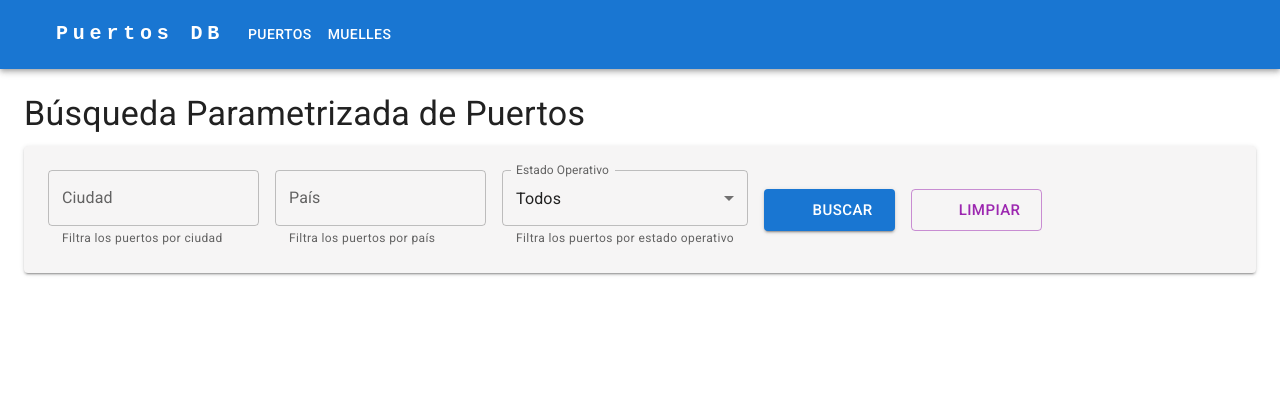
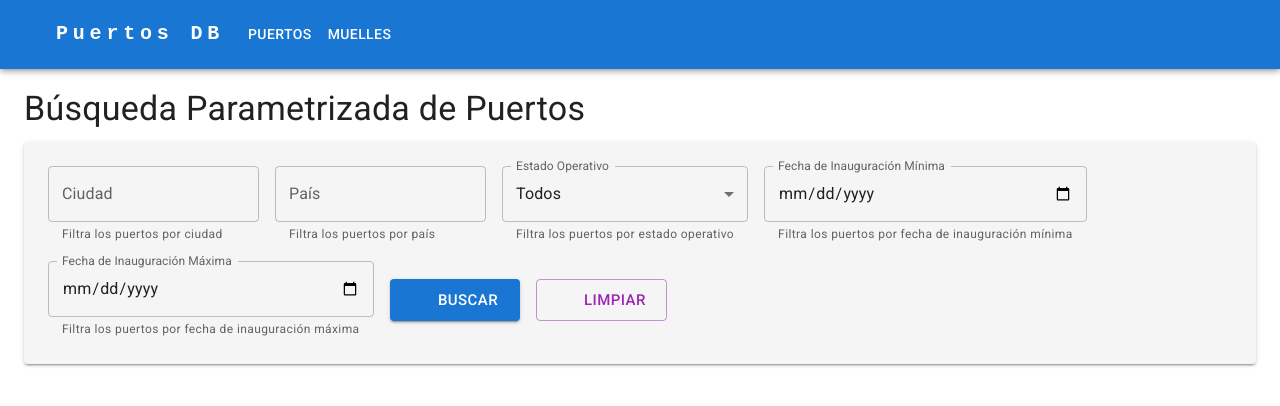
Before and after one commit to Kasi800/proyectoPortuarioFrontend, a React (Vite) app: page /puertos/search in a window 1280 px wide. Shown: the top 406 px of the page. Built offline with nearby package versions, Linux system fonts and the light colour scheme; some icons are missing.

Commit message:
Fecha puerto parametrizado, fecha formato español y fallos de estilo solucionados

```diff
--- a/src/components/BusquedaMuelles.jsx
+++ b/src/components/BusquedaMuelles.jsx
@@ -58,6 +58,8 @@ const BusquedaMuelles = () => {
             const params = {};
 
             if (filtros.id_puerto) params.id_puerto = filtros.id_puerto;
+            if (filtros.fecha_construccion_min) params.fecha_construccion_min = filtros.fecha_construccion_min;
+            if (filtros.fecha_construccion_max) params.fecha_construccion_max = filtros.fecha_construccion_max;
 
             if (filtros.operativo !== 'todos') {
                 params.operativo = filtros.operativo === 'si';
@@ -206,7 +208,7 @@ const BusquedaMuelles = () => {
                                             <TableCell>
                                                 <Checkbox checked={row.operativo} disabled />
                                             </TableCell>
-                                            <TableCell>{row.fecha_construccion}</TableCell>
+                                            <TableCell>{new Date(row.fecha_construccion).toLocaleDateString('es-ES')}</TableCell>
                                             <TableCell>{row.tipo}</TableCell>
                                             <TableCell>
                                                 <Button
--- a/src/components/BusquedaPuertos.jsx
+++ b/src/components/BusquedaPuertos.jsx
@@ -26,7 +26,9 @@ const BusquedaPuertos = () => {
     const [filtros, setFiltros] = useState({
         ciudad: '',
         pais: '',
-        activo: 'todos'
+        activo: 'todos',
+        fecha_inauguracion_min: '',
+        fecha_inauguracion_max: ''
     });
 
     const handleChange = (e) => {
@@ -44,6 +46,8 @@ const BusquedaPuertos = () => {
 
             if (filtros.ciudad) params.ciudad = filtros.ciudad.trim();
             if (filtros.pais) params.pais = filtros.pais.trim();
+            if (filtros.fecha_inauguracion_min) params.fecha_inauguracion_min = filtros.fecha_inauguracion_min;
+            if (filtros.fecha_inauguracion_max) params.fecha_inauguracion_max = filtros.fecha_inauguracion_max;
 
             if (filtros.activo !== 'todos') {
                 params.activo = (filtros.activo === 'si');
@@ -63,7 +67,7 @@ const BusquedaPuertos = () => {
     };
 
     const limpiarFiltros = () => {
-        setFiltros({ ciudad: '', pais: '', activo: 'todos' });
+        setFiltros({ ciudad: '', pais: '', activo: 'todos', fecha_inauguracion_min: '', fecha_inauguracion_max: '' });
         setResultados([]);
         setBusquedaRealizada(false);
     };
@@ -143,6 +147,32 @@ const BusquedaPuertos = () => {
                             </TextField>
                         </Grid>
 
+                        <Grid item xs={12} md={3}>
+                            <TextField
+                                fullWidth
+                                type="date"
+                                label="Fecha de Inauguración Mínima"
+                                helperText="Filtra los puertos por fecha de inauguración mínima"
+                                name="fecha_inauguracion_min"
+                                value={filtros.fecha_inauguracion_min}
+                                slotProps={{ inputLabel: { shrink: true } }}
+                                onChange={handleChange}
+                            />
+                        </Grid>
+
+                        <Grid item xs={12} md={3}>
+                            <TextField
+                                fullWidth
+                                type="date"
+                                label="Fecha de Inauguración Máxima"
+                                helperText="Filtra los puertos por fecha de inauguración máxima"
+                                name="fecha_inauguracion_max"
+                                value={filtros.fecha_inauguracion_max}
+                                slotProps={{ inputLabel: { shrink: true } }}
+                                onChange={handleChange}
+                            />
+                        </Grid>
+
                         <Grid item xs={12} sx={{ display: 'flex', gap: 2, justifyContent: 'flex-end' }}>
                             <Button
                                 variant="contained"
@@ -187,8 +217,10 @@ const BusquedaPuertos = () => {
                                         <TableCell>Nombre</TableCell>
                                         <TableCell>Ciudad</TableCell>
                                         <TableCell>País</TableCell>
-                                        <TableCell>Capacidad (TEU)</TableCell>
-                                        <TableCell align="center">Estado</TableCell>
+                                        <TableCell>Capacidad TEU</TableCell>
+                                        <TableCell align="center">Activo</TableCell>
+                                        <TableCell>Fecha de Inauguración</TableCell>
+                                        <TableCell>Profundidad media</TableCell>
                                         <TableCell align="center">Acciones</TableCell>
                                     </TableRow>
                                 </TableHead>
@@ -202,6 +234,8 @@ const BusquedaPuertos = () => {
                                             <TableCell align="center">
                                                 <Checkbox checked={row.activo} disabled />
                                             </TableCell>
+                                            <TableCell>{new Date(row.fecha_inauguracion).toLocaleDateString('es-ES')}</TableCell>
+                                            <TableCell>{row.profundidad_media}</TableCell>
                                             <TableCell align="center">
                                                 <Button
                                                     variant="contained"
--- a/src/components/ListadoMuelles.jsx
+++ b/src/components/ListadoMuelles.jsx
@@ -33,7 +33,6 @@ const ListadoMuelles = () => {
                 const data = await muelleService.getFiltered({
                     limit: rowsPerPage,
                     offset: offset,
-                    order: 'id_muelle:ASC'
                 });
 
                 setMuelles(data.rows);
@@ -118,7 +117,7 @@ const ListadoMuelles = () => {
                                 <TableCell>
                                     <Checkbox checked={row.operativo} disabled />
                                 </TableCell>
-                                <TableCell>{row.fecha_construccion}</TableCell>
+                                <TableCell>{new Date(row.fecha_construccion).toLocaleDateString('es-ES')}</TableCell>
                                 <TableCell>{row.tipo}</TableCell>
                                 <TableCell>
                                     <Button
--- a/src/components/ListadoPuertos.jsx
+++ b/src/components/ListadoPuertos.jsx
@@ -97,7 +97,7 @@ const ListadoPuertos = () => {
                                 <TableCell>
                                     <Checkbox checked={row.activo} disabled />
                                 </TableCell>
-                                <TableCell>{row.fecha_inauguracion}</TableCell>
+                                <TableCell>{new Date(row.fecha_inauguracion).toLocaleDateString('es-ES')}</TableCell>
                                 <TableCell>{row.profundidad_media}</TableCell>
                                 <TableCell>
                                     <Button
--- a/src/components/Navbar.jsx
+++ b/src/components/Navbar.jsx
@@ -47,7 +47,7 @@ function Navbar() {
   const linkStyle = { color: "inherit", textDecoration: "none" };
 
   return (
-    <AppBar position="static">
+    <AppBar position="fixed">
       <Container maxWidth="xl">
         <Toolbar disableGutters>
           {/* Menú para resolución xs  */}
--- a/src/pages/Home.jsx
+++ b/src/pages/Home.jsx
@@ -1,12 +1,13 @@
 import { Outlet } from "react-router";
 import Navbar from "../components/Navbar";
-
+import { Toolbar } from '@mui/material';
 
 function Home() {
   return (
     <>
       <Navbar />
-      <Outlet/>
+      <Toolbar />
+      <Outlet />
     </>
   );
 }
```
Also changed, not shown: src/components/ListadoMuellesCards.jsx (+9 -4 lines).
